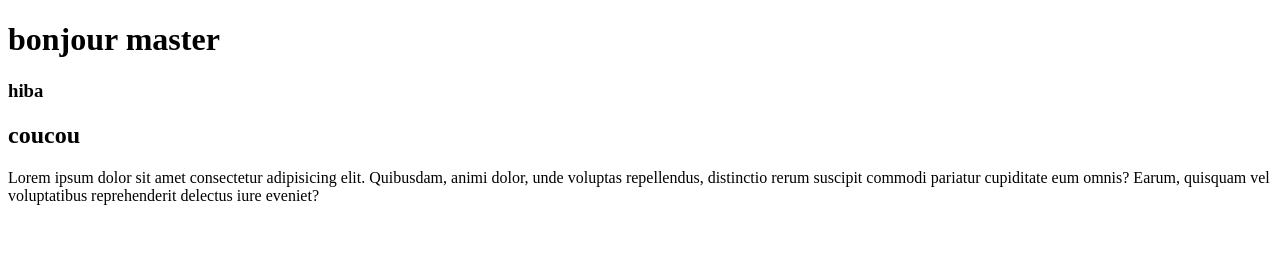
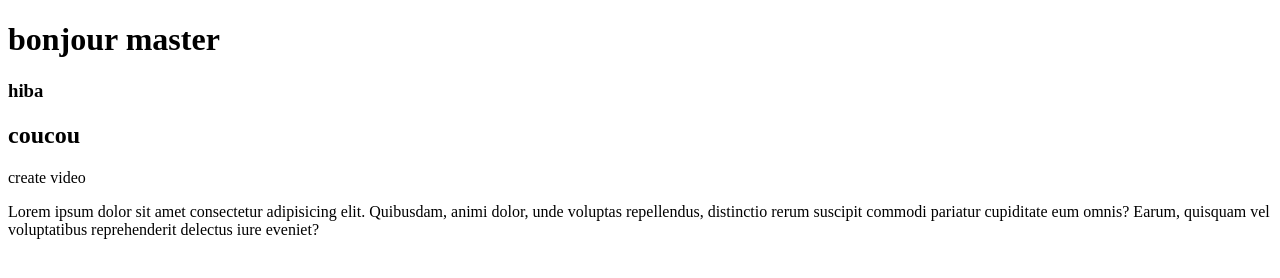
Before and after one commit to hibaobm/project1, a plain HTML site: page index.html in a window 1280 px wide. Drawn offline with Linux system fonts and the light colour scheme.

Commit message:
add video

```diff
--- a/index.html
+++ b/index.html
@@ -9,6 +9,7 @@
     <h1>bonjour master</h1>
     <h3>hiba</h3>
     <h2>coucou</h2>
-<p>Lorem ipsum dolor sit amet consectetur adipisicing elit. Quibusdam, animi dolor, unde voluptas repellendus, distinctio rerum suscipit commodi pariatur cupiditate eum omnis? Earum, quisquam vel voluptatibus reprehenderit delectus iure eveniet?</p>
+<p>create video</p>
+    <p>Lorem ipsum dolor sit amet consectetur adipisicing elit. Quibusdam, animi dolor, unde voluptas repellendus, distinctio rerum suscipit commodi pariatur cupiditate eum omnis? Earum, quisquam vel voluptatibus reprehenderit delectus iure eveniet?</p>
 </body>
 </html>
```
